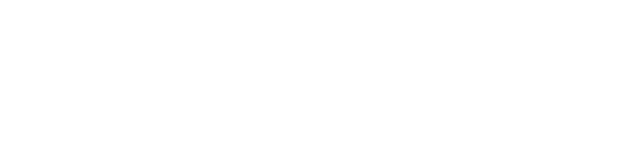
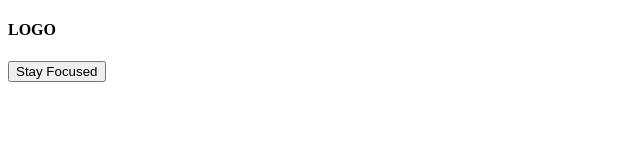
Before and after one commit to Shaker-bd/first-assignment, a plain HTML site: page inded.html in a window 1280 px wide. Shown: the whole page, without its empty margins (0-640 px from the left). Drawn offline with Linux system fonts and the light colour scheme.

Commit message:
Header Section Added

```diff
--- a/inded.html
+++ b/inded.html
@@ -7,6 +7,19 @@
     <link rel="stylesheet" href="style.css">
 </head>
 <body>
+    <header class="header">
 
+        <nav class="navbar">
+
+            <div class="nav-logo">
+                <h4>LOGO</h4>
+            </div>
+
+            <div class="nav-login">
+                <button class="button">Stay Focused </button>
+            </div>
+        </nav>
+
+    </header>
 </body>
 </html>
```
